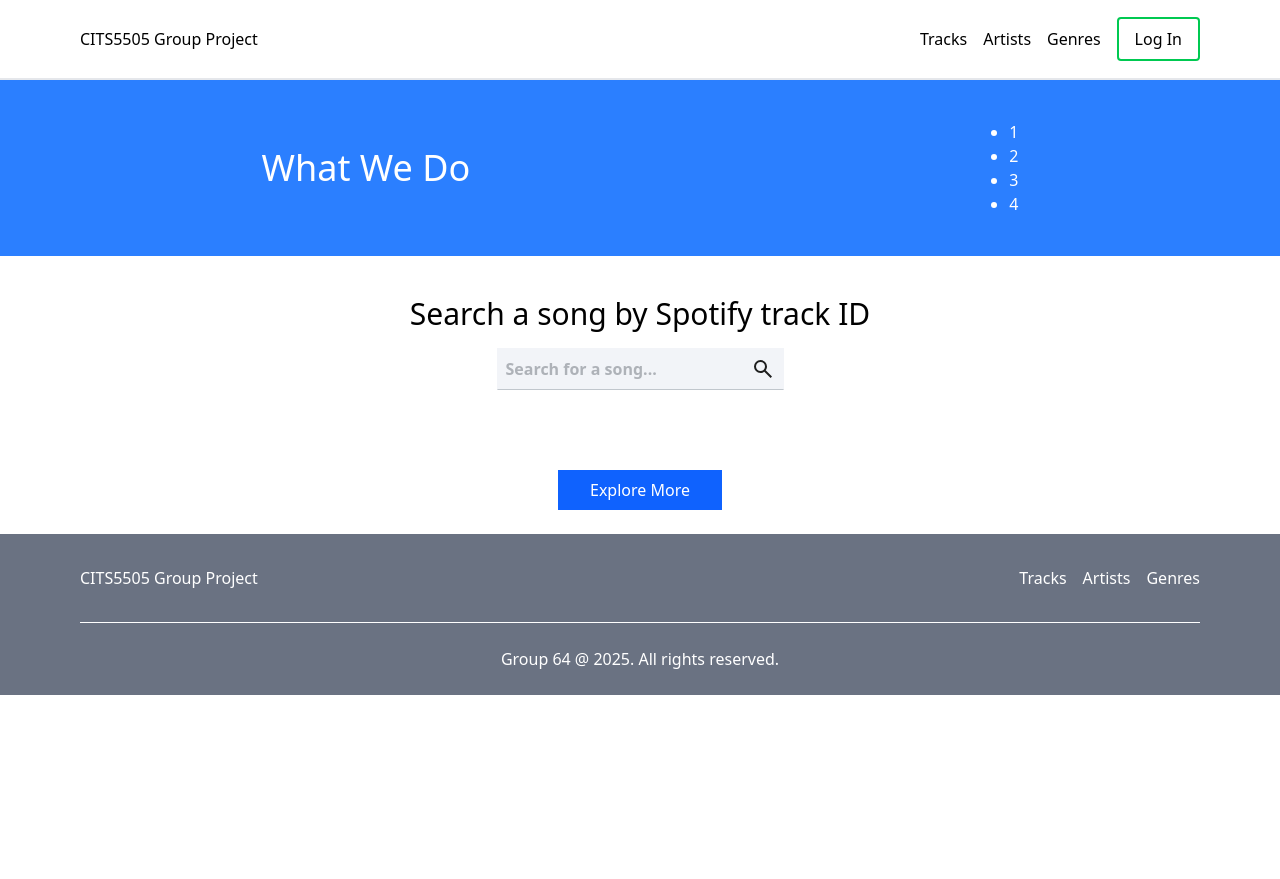
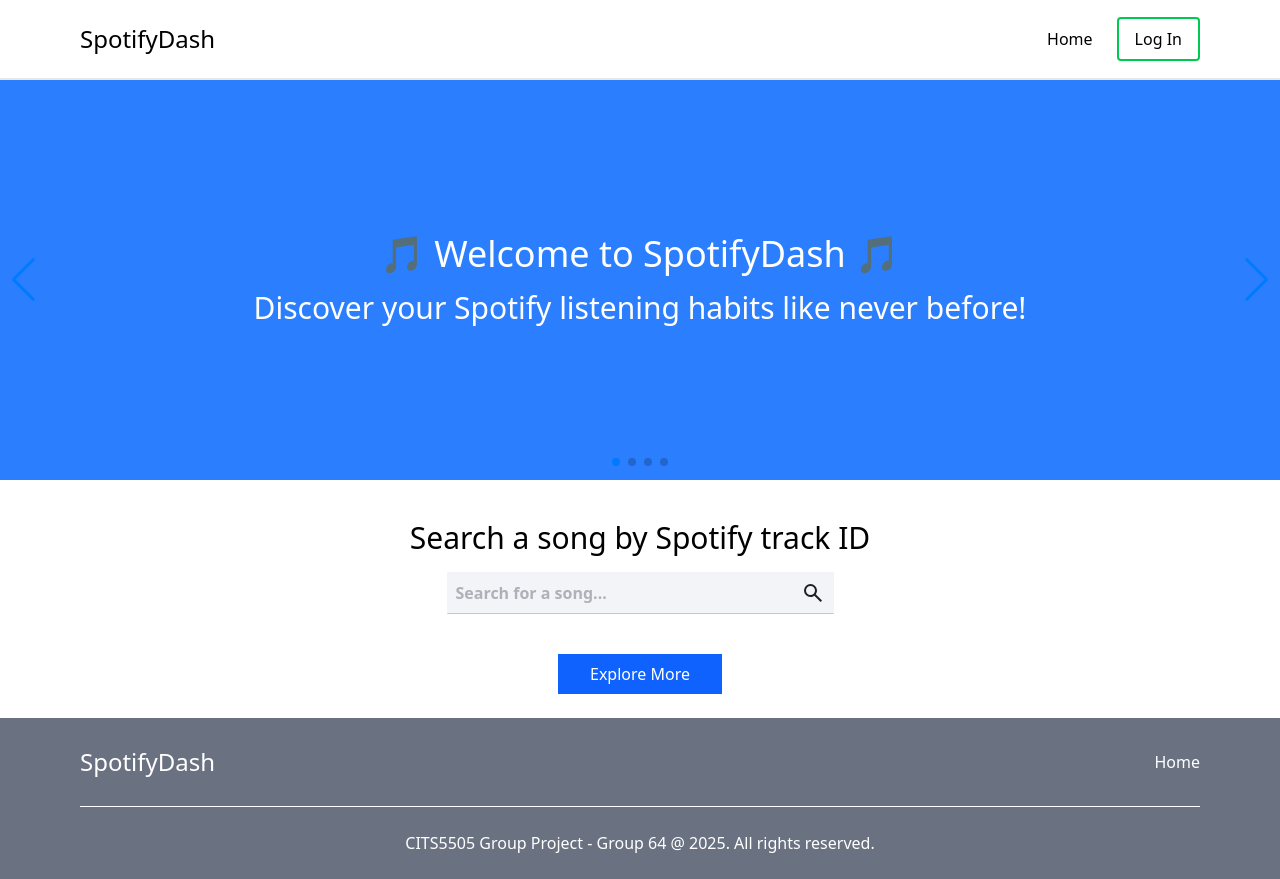
Before and after one commit to ErikaKK/cits5505_group_project, a Flask app: page / in a window 1280 px wide. Before the commit the page ends 695 px from the top, so only its background shows below. Run offline with Flask 3, Linux system fonts and the light colour scheme.

Commit message:
Add carousel for landing page. Change the navBar. Change the name of the website

```diff
--- a/app/static/js/index.js
+++ b/app/static/js/index.js
@@ -28,7 +28,10 @@
   };
 
   const trackImage = data.tracks[0].album.images[0].url;
-
+  const callout = document.getElementById('callout');
+  if (!callout.classList.contains("hidden")){
+    callout.classList.toggle("hidden");
+  }
   const result = document.getElementById('result');
   const resultImage = document.getElementById('resultImage');
   const resultInfo = document.getElementById('resultInfo');
@@ -42,6 +45,27 @@
   }
 } catch (error) {
     console.error('Error fetching data:', error);
+    const callout = document.getElementById('callout');
+    callout.classList.remove("hidden");
   }
 
 });
+
+
+const swiper = new Swiper('.swiper-container', {
+  slidesPerView: 1,
+  spaceBetween: 10,
+  navigation: {
+    nextEl: '.swiper-button-next',
+    prevEl: '.swiper-button-prev',
+  },
+  pagination: {
+    el: '.swiper-pagination',
+    clickable: true,
+  },
+  autoplay: {
+    delay: 4000,
+    disableOnInteraction: false,
+  },
+  loop: true,
+});
--- a/app/templates/base.html
+++ b/app/templates/base.html
@@ -8,13 +8,18 @@
       href="{{url_for('static', filename='css/main.css')}}"
     />
     <script src="https://cdn.jsdelivr.net/npm/@tailwindcss/browser@4"></script>
+    <link
+      rel="stylesheet"
+      href="https://unpkg.com/swiper/swiper-bundle.min.css"
+    />
+    <script src="https://unpkg.com/swiper/swiper-bundle.min.js"></script>
     <title>{{ title }} - Group Project</title>
   </head>
   <body>
     <nav
       class="h-20 flex justify-between items-center px-4 md:px-20 bg-white border-b-2 border-gray-200"
     >
-      <a href="{{ url_for('main.index') }}"> CITS5505 Group Project </a>
+      <a href="{{ url_for('main.index') }}" class="text-2xl"> SpotifyDash </a>
       <button
         type="button"
         class="inline-flex items-center p-2 w-10 h-10 justify-center text-sm text-green-500 rounded-lg md:hidden hover:bg-gray-100 focus:outline-none focus:ring-2 focus:ring-gray-200 dark:text-gray-400 dark:hover:bg-gray-700 dark:focus:ring-gray-600"
@@ -41,12 +46,14 @@
         id="navbar-menu"
       >
         <div
-          class="flex flex-col md:gap-4 justify-center items-center md:flex-row"
+          class="flex flex-col gap-4 md:gap-6 justify-center items-center md:flex-row"
           id="navbar-menu-items"
         >
-          <a href="" class="py-2 hover:text-green-500">Tracks</a
-          ><a href="" class="py-2 hover:text-green-500">Artists</a
-          ><a href="" class="py-2 hover:text-green-500">Genres</a>
+          <a
+            href="{{ url_for('main.index') }}"
+            class="py-2 hover:text-green-500"
+            >Home</a
+          >
           {% if login |default(false)%}
           <a
             href="{{ url_for('account.profile') }}"
@@ -92,15 +99,17 @@
       <div
         class="flex justify-between items-center mb-6 py-6 border-b flex-col md:flex-row gap-4"
       >
-        <a href="/"> CITS5505 Group Project </a>
+        <a href="{{ url_for('main.index') }}" class="text-2xl"> SpotifyDash </a>
         <div class="flex md:gap-4 items-center flex-col md:flex-row">
-          <a href="" class="py-2 hover:text-green-500">Tracks</a
-          ><a href="" class="py-2 hover:text-green-500">Artists</a
-          ><a href="" class="py-2 hover:text-green-500">Genres</a>
+          <a
+            href="{{ url_for('main.index') }}"
+            class="py-2 hover:text-green-500"
+            >Home</a
+          >
         </div>
       </div>
       <div class="flex justify-center items-center mb-6">
-        <p>Group 64 @ 2025. All rights reserved.</p>
+        <p>CITS5505 Group Project - Group 64 @ 2025. All rights reserved.</p>
       </div>
     </footer>
     <script src="../static/js/main.js" defer></script>
--- a/app/templates/index.html
+++ b/app/templates/index.html
@@ -1,15 +1,73 @@
 {% extends 'base.html' %} {% block content %}
 <div
-  class="flex flex-col md:flex-row justify-around py-10 items-center gap-4 bg-blue-500 text-white"
+  class="py-10 bg-blue-500 text-white w-full h-160 md:h-100 relative swiper-container overflow-hidden"
 >
-  <p class="text-4xl font bold">What We Do</p>
-  <ul class="list-disc">
-    <li>1</li>
-    <li>2</li>
-    <li>3</li>
-    <li>4</li>
-  </ul>
+  <div class="swiper-wrapper">
+    <div class="swiper-slide">
+      <div
+        class="flex flex-col gap-4 items-center h-full justify-center mx-11 lg:mx-50"
+      >
+        <p class="text-4xl text-center">🎵 Welcome to SpotifyDash 🎵</p>
+        <p class="text-3xl text-center">
+          Discover your Spotify listening habits like never before!
+        </p>
+      </div>
+    </div>
+    <div class="swiper-slide">
+      <div
+        class="flex flex-col items-center gap-4 h-full justify-center mx-11 lg:mx-50"
+      >
+        <p class="text-3xl">
+          Upload your personal Spotify listening history and transform it into
+          an interactive dashboard with rich insights:
+        </p>
+        <ul class="text-2xl">
+          <li>
+            ⏰ See your average listening time across each hour of the day.
+          </li>
+          <li>
+            🎤 Find your Top 5 artists and Top 5 tracks based on minutes played.
+          </li>
+          <li>📅 Explore how your listening patterns change across months.</li>
+          <li>
+            📊 Filter and dive deeper into your data by selecting specific
+            months.
+          </li>
+        </ul>
+      </div>
+    </div>
+    <div class="swiper-slide">
+      <div
+        class="flex flex-col gap-4 h-full items-center justify-center mx-11 lg:mx-50"
+      >
+        <div class="text-3xl">Connect and Share:</div>
+        <p class="text-2xl">
+          Registered users can securely share their listening analytics with
+          other users via email address, view others' dashboards that are
+          shared, and even exchange messages through our platform.
+        </p>
+      </div>
+    </div>
+    <div class="swiper-slide">
+      <div
+        class="flex flex-col gap-4 items-center h-full justify-center mx-11 lg:mx-50"
+      >
+        <div class="text-3xl">Quick Search:</div>
+        <p class="text-2xl">
+          Not ready to register? No problem! You can search for any song's
+          information instantly by entering its Spotify ID.
+        </p>
+      </div>
+    </div>
+  </div>
+  <!-- Add Pagination -->
+  <div class="swiper-pagination"></div>
+
+  <!-- Add Navigation -->
+  <div class="swiper-button-next"></div>
+  <div class="swiper-button-prev"></div>
 </div>
+
 <div class="py-10 flex flex-col items-center gap-4">
   <h1 class="text-3xl bold">Search a song by Spotify track ID</h1>
   <form id="searchForm" class="form-control flex justify-between items-center">
@@ -18,6 +76,7 @@
       id="searchInput"
       placeholder="Search for a song..."
       class="outline-none"
+      size="30"
       required
     />
 
@@ -35,17 +94,24 @@
       </svg>
     </button>
   </form>
+  <p class="text-red-500 hidden" id="callout">
+    Please enter correct Spotify ID!
+  </p>
 </div>
-<div
-  class="flex flex-col gap-4 items-center justify-center p-4 hidden md:flex-row"
-  id="result"
->
-  <img src="" alt="The image of the album" id="resultImage" class="w-80 h-80" />
-  <div id="resultInfo" class="flex flex-col gap-4"></div>
+<div class="flex items-center justify-center mb-10 hidden" id="result">
+  <div
+    class="w-fit flex flex-col gap-4 p-4 items-center justify-center md:flex-row border-2 rounded-lg"
+  >
+    <img
+      src=""
+      alt="The image of the album"
+      id="resultImage"
+      class="w-80 h-80"
+    />
+    <div id="resultInfo" class="flex flex-col gap-4"></div>
+  </div>
 </div>
-<div class="flex flex-col gap-4 p-6 items-center">
-  <div></div>
-
+<div class="flex mb-6 items-center justify-center">
   <a href="/login" class="btn w-auto">Explore More</a>
 </div>
 <script src="../static/js/index.js" defer></script>
```
Also changed, not shown: README.md.
